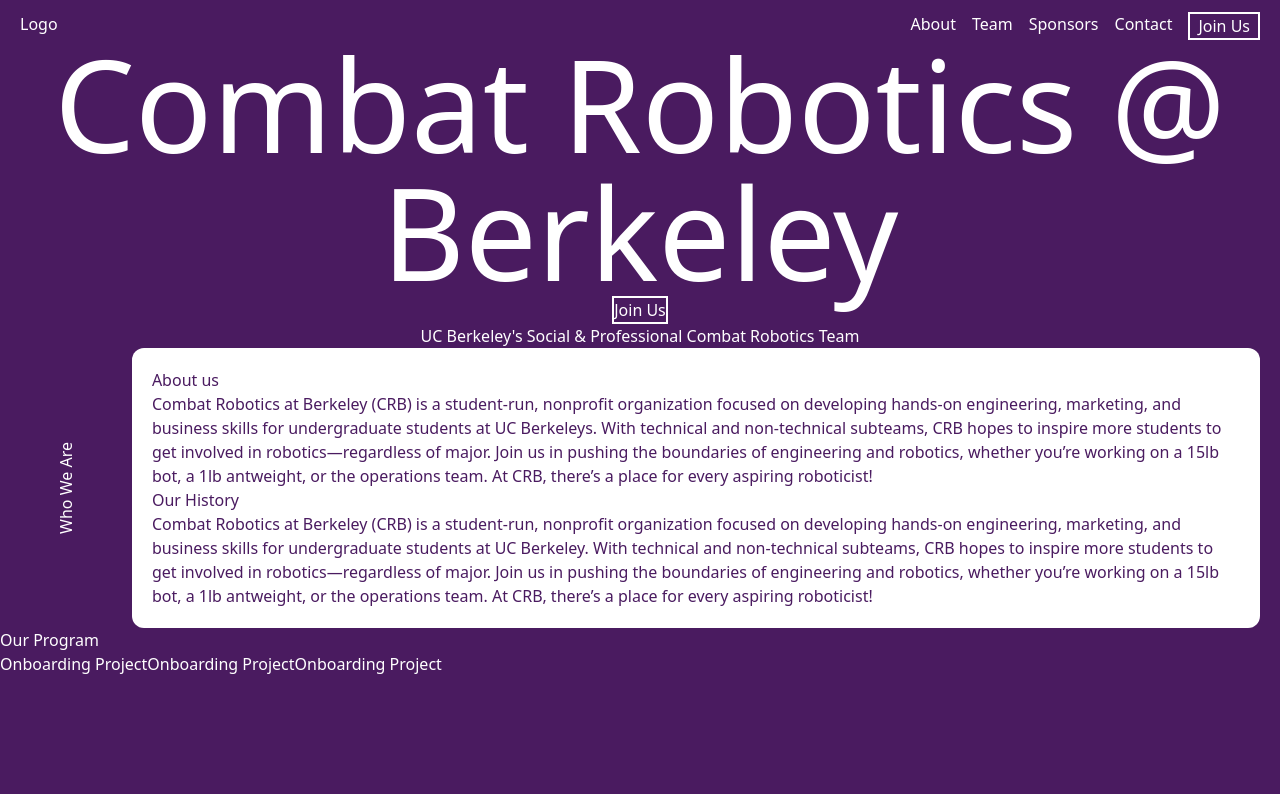
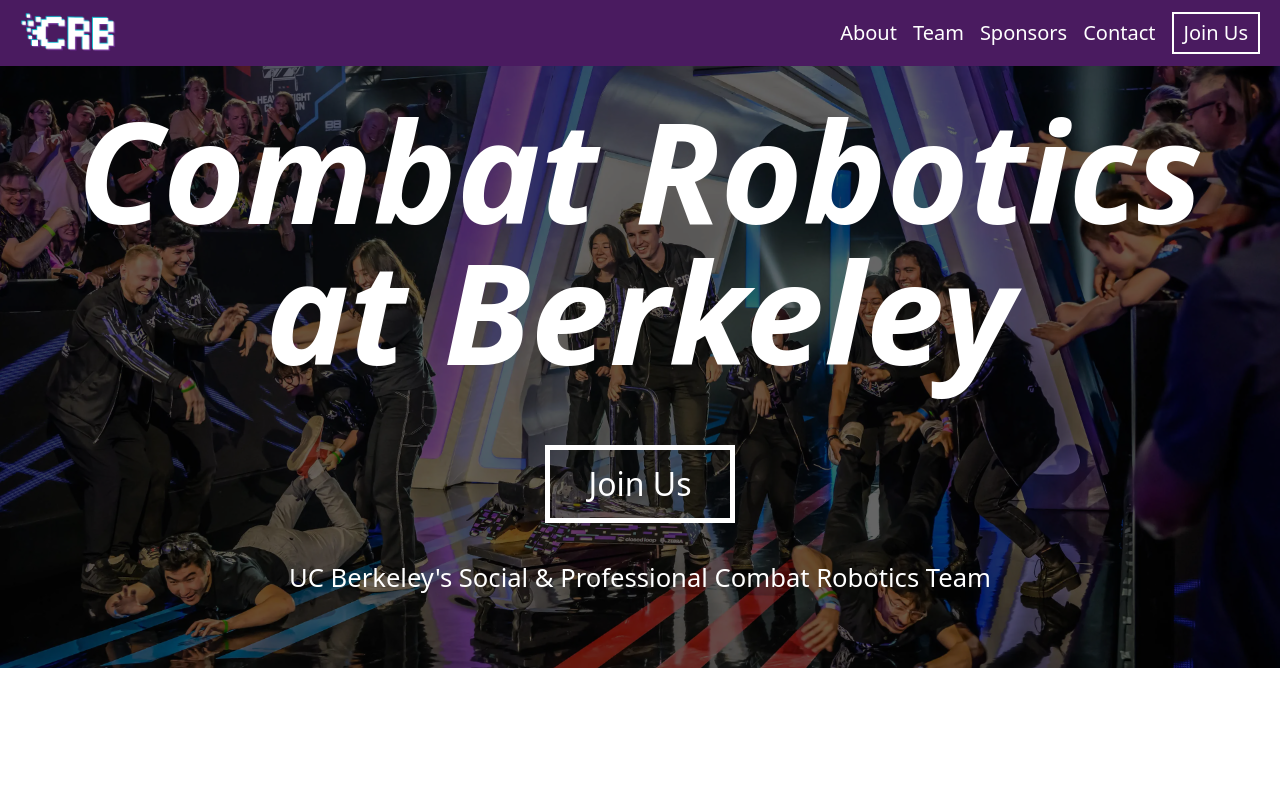
Before and after one commit to tylercooksrice/robotics-competition-website, a Next.js app: page / in a window 1280 px wide. Shown: the top 794 px of the page. Built offline with nearby package versions, Linux system fonts and the light colour scheme.

Commit message:
front page title finished

```diff
--- a/src/app/layout.tsx
+++ b/src/app/layout.tsx
@@ -9,7 +9,7 @@ export const metadata = { title: "Berkeley Competitive Robotics", description: "
 export default function RootLayout({ children }: LayoutProps<"/">) {
   return (
     <html lang="en">
-      <body className="min-h-full "><Navbar />{children}<Footer /></body>
+      <body className="min-h-screen w-full overflow-x-hidden "><Navbar />{children}<Footer /></body>
     </html>
   );
 }
--- a/src/app/page.tsx
+++ b/src/app/page.tsx
@@ -2,16 +2,22 @@ export default function Home() {
   return (
     <main className="flex flex-col">
 
-      <section className="flex flex-col items-center">
-        <h1 className="text-9xl text-center" >Combat Robotics @ Berkeley</h1>
-        <button className="border-2 border-solid">Join Us</button>
-        <p className="text-center">UC Berkeley's Social & Professional Combat Robotics Team</p>
+      <section className="flex flex-col items-center justify-center gap-[2vw] bg-[url('/images/HomePageBanner.webp')]  bg-black/60 bg-blend-multiply bg-cover bg-center bg-no-repeat w-full aspect-[17/8]">
+        <h1 className="font-bold italic leading-[1.05] text-center text-[clamp(2rem,11vw,18rem)] leading-none relative -top-[3vw]">
+          Combat Robotics at Berkeley
+        </h1>
+        <button className="border-5 border-solid px-[3vw] py-[0.8vw] text-[clamp(1rem,2.5vw,3.5rem)] ">
+          Join Us
+        </button>
+        <p className="text-center text-[clamp(0.875rem,2vw,3rem)] mt-2.5">
+          UC Berkeley's Social &amp; Professional Combat Robotics Team
+        </p>
       </section>
 
-      <section className="flex flex-row items-center mx-5">
-        <h1 className="rotate-270 shrink-0">Who We Are</h1>
-        <span className="ml-5 p-5 bg-white text-(--background) rounded-xl">
-          <h2>
+      <section className="flex flex-row items-center bg-white py-[10vw]">
+        <h1 className="text-[clamp(2rem,3vw,8rem)] rotate-270 shrink-0 text-black">Who We Are</h1>
+        <span className="border-2 border-black ml-5 p-5 text-(--background) rounded-xl">
+          <h2 className="font-bold">
             About us
           </h2>
           <p>
@@ -23,7 +29,7 @@ export default function Home() {
             and robotics, whether you’re working on a 15lb bot, a 1lb antweight, or the
             operations team. At CRB, there’s a place for every aspiring roboticist!
           </p>
-          <h2>
+          <h2 className="font-bold">
             Our History
           </h2>
           <p>
--- a/src/components/Navbar.tsx
+++ b/src/components/Navbar.tsx
@@ -1,12 +1,13 @@
 export default function Navbar() {
-    return(<nav className="flex justify-between mt-3">
-        <div className = "ml-5">Logo</div>
-        <ul className= "flex gap-4">
+    return(
+    <nav className="text-[1.25rem] flex justify-between mt-3 mb-3">
+        <a className = "ml-5" href="/"><img className="w-24 h-auto" src="/images/CRB_Logo.jpg" alt="CRB Logo"></img></a>
+        <ul className= "flex gap-4 items-center">
             <li><a href="/">About</a></li>
             <li><a href="/teams/">Team</a></li>
             <li><a href="/sponsors/">Sponsors</a></li>
             <li><a href="/contact">Contact</a></li>
-            <li className = "px-2 mr-5 border-2 border-solid"><a href="/join/">Join Us</a></li>
+            <li className = "px-2.5 py-1 mr-5 border-2 border-solid"><a href="/join/">Join Us</a></li>
         </ul>
     </nav>)
 }
```
Also changed, not shown: 1 other file (tests, documents, lock files or other folders).
